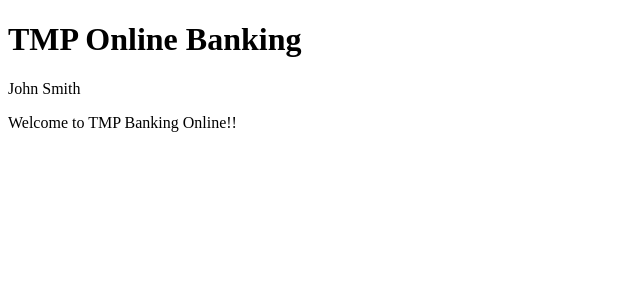
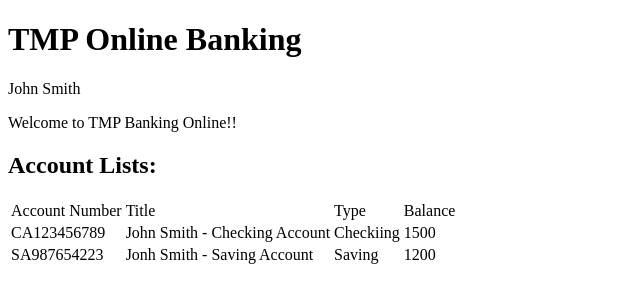
Before and after one commit to TheMaverickTrailblazer/TestBankUI-ng2-CLI-Demo, an Angular app: page / in a window 1280 px wide. Shown: the top 302 px of the page, without its empty margins (0-640 px from the left). Built offline with nearby package versions, Linux system fonts and the light colour scheme.

Commit message:
Added account components

```diff
--- a/src/app/TMP.BNK.Account/account-list.component.html
+++ b/src/app/TMP.BNK.Account/account-list.component.html
@@ -1,3 +1,18 @@
-<p>
-  account-list works!
-</p>
+<h2>
+  Account Lists:
+</h2>
+
+<table>
+  <tr>
+    <td>Account Number</td>
+    <td>Title</td>
+    <td>Type</td>
+    <td>Balance</td>
+  </tr>
+  <tr *ngFor="let account of _accounts">
+      <td>{{account.number}}</td>
+      <td>{{account.title}}</td>
+      <td>{{account.type}}</td>
+      <td>{{account.balance}}</td>
+  </tr>
+</table>
--- a/src/app/TMP.BNK.Account/account-list.component.ts
+++ b/src/app/TMP.BNK.Account/account-list.component.ts
@@ -1,4 +1,6 @@
 import { Component, OnInit } from '@angular/core';
+
+import { Account } from '../TMP.BNK.Core/view-models'
 
 @Component({
   selector: 'bnk-account-list',
@@ -6,6 +8,10 @@ import { Component, OnInit } from '@angular/core';
 })
 export class AccountListComponent implements OnInit {
 
+  private _accounts: Account[] = [
+    { "number": "CA123456789", "title": "John Smith - Checking Account", "type": "Checkiing", "balance": 1500, "clientId": 12345 },
+    { "number": "SA987654223", "title": "Jonh Smith - Saving Account", "type": "Saving", "balance": 1200, "clientId": 12345 }
+  ];
   constructor() { }
 
   ngOnInit() {
--- /dev/null
+++ b/src/app/TMP.BNK.Core/view-models.ts
@@ -0,0 +1,11 @@
+export interface Account {
+    number: string;
+    title: string;
+    type: string;
+    balance: number;
+    clientId: number;
+}
+export interface Client{
+    id:number;
+    name:string;
+}
--- a/src/app/TMP.BNK.Online/bank-online.component.html
+++ b/src/app/TMP.BNK.Online/bank-online.component.html
@@ -7,3 +7,4 @@
 <p>
   Welcome to TMP Banking Online!!
 </p>
+<bnk-account-list></bnk-account-list>
--- a/src/app/TMP.BNK.Online/bank-online.module.ts
+++ b/src/app/TMP.BNK.Online/bank-online.module.ts
@@ -3,15 +3,14 @@ import { NgModule } from '@angular/core';
 import { FormsModule } from '@angular/forms';
 import { HttpModule } from '@angular/http';
 
-import { AccountListComponent } from '../TMP.BNK.Account/account-list.component';
 import { BankOnlineComponent } from './bank-online.component'
 import { HeaderComponent } from './header.component';
 
 import { ClientModule } from '../TMP.BNK.Client/client.module';
+import { AccountModule } from '../TMP.BNK.Account/account.module';
 
 @NgModule({
   declarations: [
-    AccountListComponent,
     BankOnlineComponent,
     HeaderComponent
   ],
@@ -19,7 +18,8 @@ import { ClientModule } from '../TMP.BNK.Client/client.module';
     BrowserModule,
     FormsModule,
     HttpModule,
-    ClientModule
+    ClientModule,
+    AccountModule
   ],
   providers: [],
   bootstrap: [BankOnlineComponent]
```
Also changed, not shown: src/app/TMP.BNK.Account/account.module.ts (added, +11 -0 lines).
